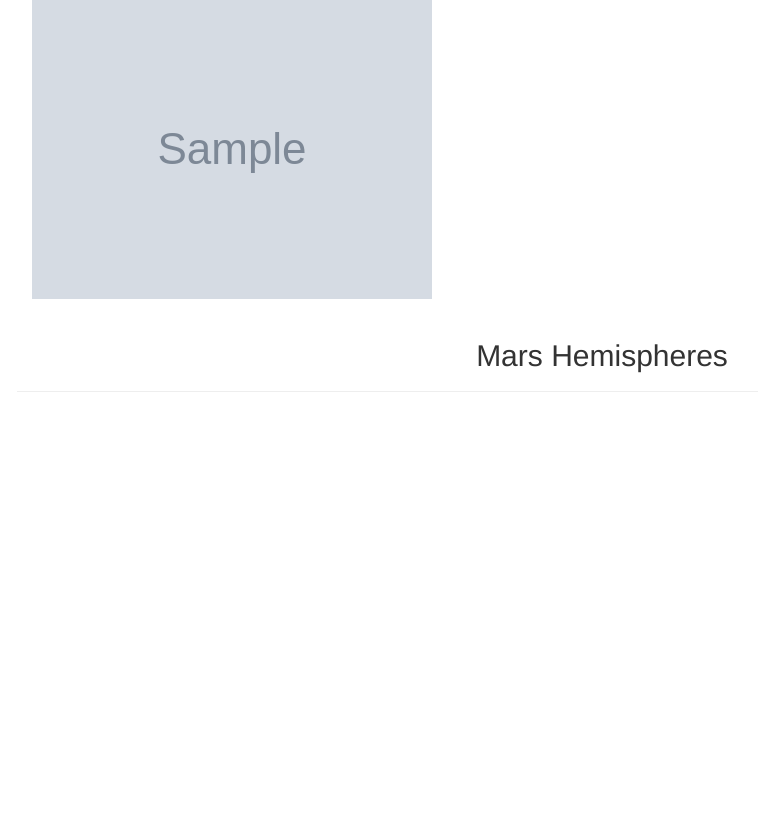
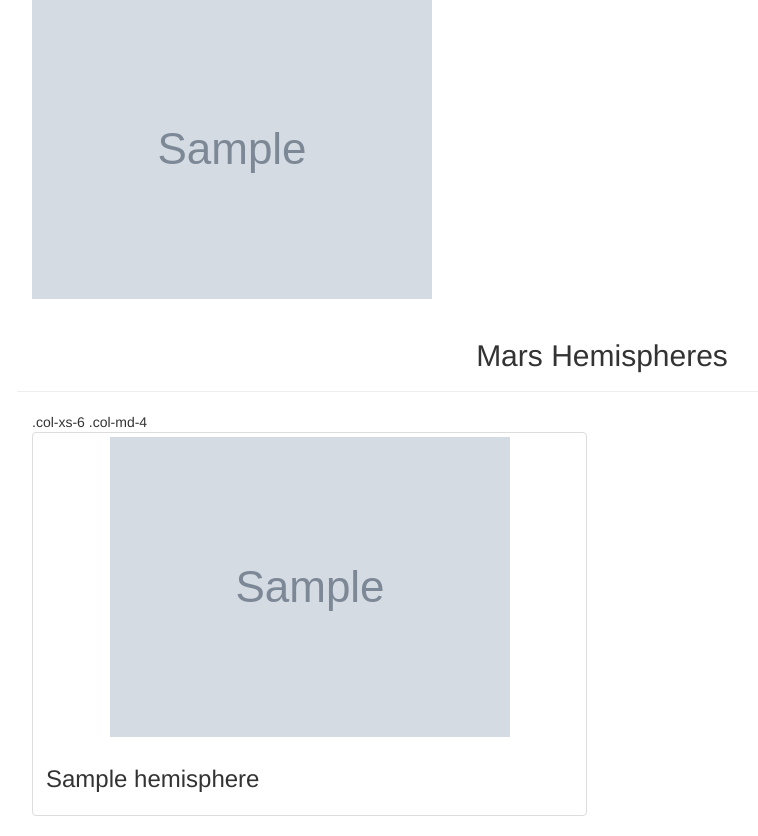
Before and after one commit to carlymagiera/mars-mission-analysis, a Flask app: page / in a window 1280 px wide. Shown: the part 468-1304 px from the top of the page, without its empty margins (38-796 px from the left). Before the commit the page ends 860 px from the top, so only its background shows below. Run offline with Flask 2, Linux system fonts and the light colour scheme; grey boxes marked "Sample" are stand-in pictures; a database or web service that is not in the repository returns one stand-in record (values such as "Sample title"); some libraries are stand-ins or nearby versions.

Commit message:
deliverable 2

```diff
--- a/templates/index.html
+++ b/templates/index.html
@@ -59,12 +59,12 @@
         <div class="page-header">
           <h2 class="text-center">Mars Hemispheres</h2>
         </div>
-        {% for hemisphere in hemispheres %}
-        <div class="col-md-6">
+        {% for hemisphere in mars.Hemispheres %}
+        <div class="col-md-6">.col-xs-6 .col-md-4
           <div class="thumbnail">
-            <img src="{{hemisphere.hemispheres_ | default('static/images/error.png', true)}}" alt="...">
+            <img src="{{hemisphere.img_url | default('static/images/error.png', true)}}" alt="...">
             <div class="caption">
-              <h3>{{hemisphere.hemi_titles}}</h3>
+              <h3>{{hemisphere.title}}</h3>
             </div>
           </div>
         </div>
```
Also changed, not shown: scraping.py (+13 -3 lines).
